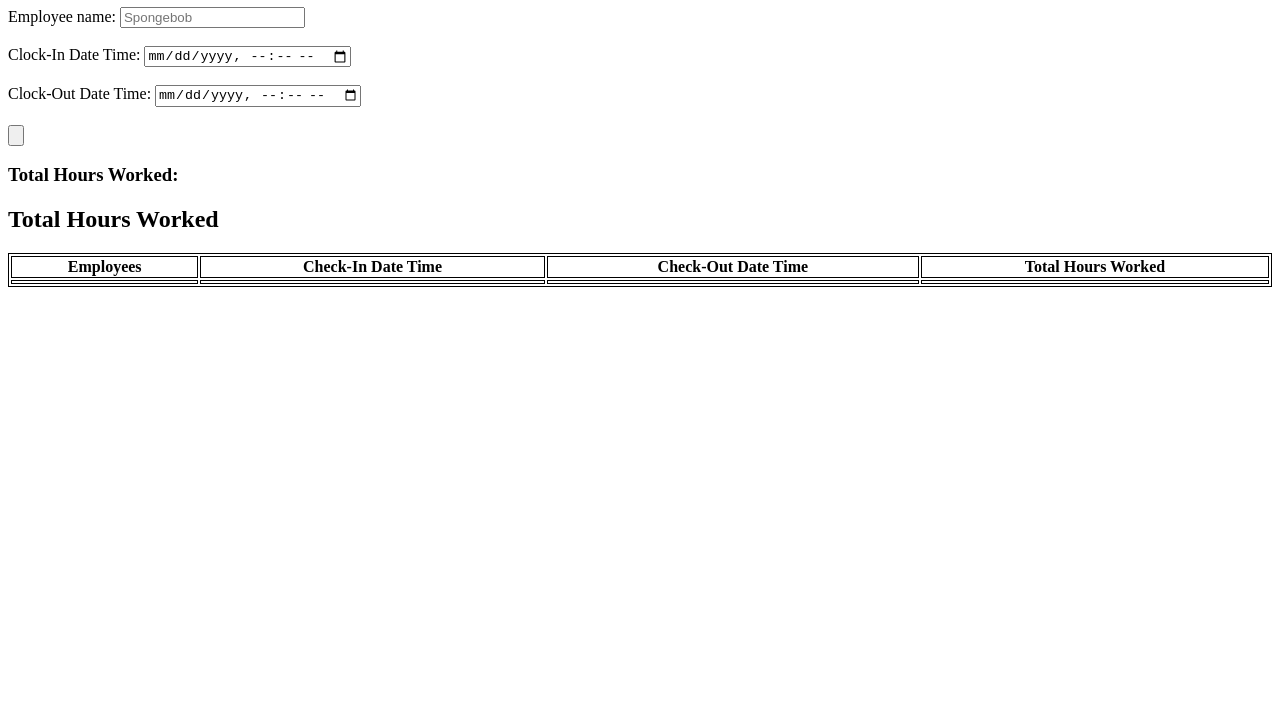
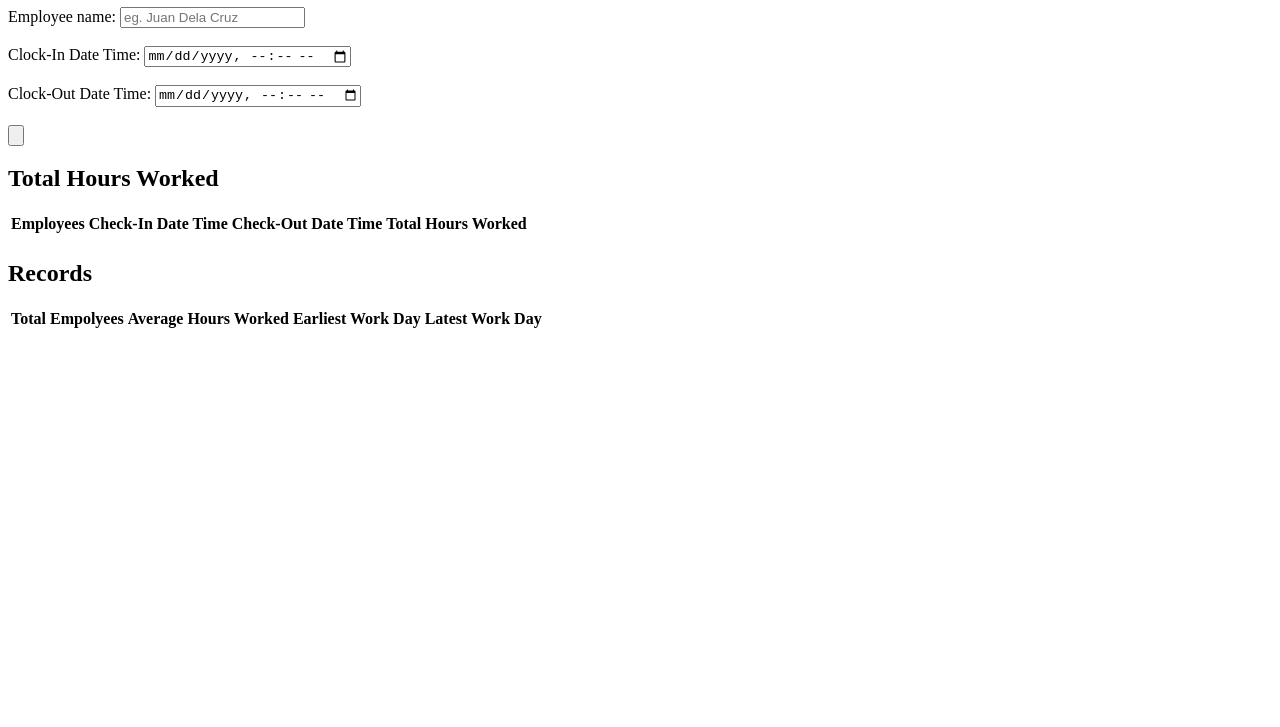
Before and after one commit to Ariella524/LM-WST-Machine-Problem, a plain HTML site: page index.html in a window 1280 px wide. Shown: the part 73-800 px from the top of the page. Drawn offline with Linux system fonts and the light colour scheme.

Commit message:
Update index.html

```diff
--- a/index.html
+++ b/index.html
@@ -3,44 +3,38 @@
 <head>
     <meta charset="UTF-8">
     <meta name="viewport" content="width=device-width, initial-scale=1.0">
-    <title>Ledina-Manansala WST (04/04/2025)</title>
-
+    <title>LM-WST-EWH CALCULATOR</title>
+    <link rel="stylesheet" type="text/css" href="style.css">
 </head>
 <body>
-    <h1>Employee Work Hours Calculator</h1>
+    <h1>EMPLOYEE WORK HOURS CALCULATOR</h1>
 
     <form>
         <div>
             <label for="ename">Employee name:</label>
-            <input type="text" id="ename"  placeholder="Spongebob">
+            <input type="text" id="ename"  placeholder="eg. Juan Dela Cruz">
         </div>
         <br>
         <div>
             <label for="cIn">Clock-In Date Time:</label>
-            <input type="datetime-local" id="cIn"  placeholder="10pm">
+            <input type="datetime-local" id="cIn"  placeholder=" ">
         </div>
         <br>
         <div>
             <label for="cOut">Clock-Out Date Time:</label>
-            <input type="datetime-local" id="cOut"  placeholder="10pm">
+            <input type="datetime-local" id="cOut"  placeholder=" ">
         </div>
         <br>
         <div>
-            <input type="button" id="submit">
+            <input type="button" label="Enter" id="submit">
         </div>
         <script src="main.js"></script>
     </form>
-    <h3 id ="myh3">Total Hours Worked:</h3>
-
-    <style>
-        table, th, td {
-          border:1px solid black;
-        }
-    </style>
+    <h3 id ="myh3"></h3>
 
         <h2>Total Hours Worked</h2>
 
-    <table style="width:100%">
+    <table id = "details">
             <tr>
                 <th>Employees</th>
                 <th>Check-In Date Time</th>
@@ -55,5 +49,22 @@
             </tr>
     </table>
 
+    <h2>Records</h2>
+
+    <table id = "recordstbl">
+            <tr>
+                <th>Total Empolyees</th>
+                <th>Average Hours Worked</th>
+                <th>Earliest Work Day</th>
+                <th>Latest Work Day</th>
+            </tr>
+            <tr>
+                <th id = "ttlemp"></th>
+                <th id = "ave"></th>
+                <th id = "earliest"></th>
+                <th id = "latest"></th>
+            </tr>
+    </table>
+
 </body>
 </html>
```
